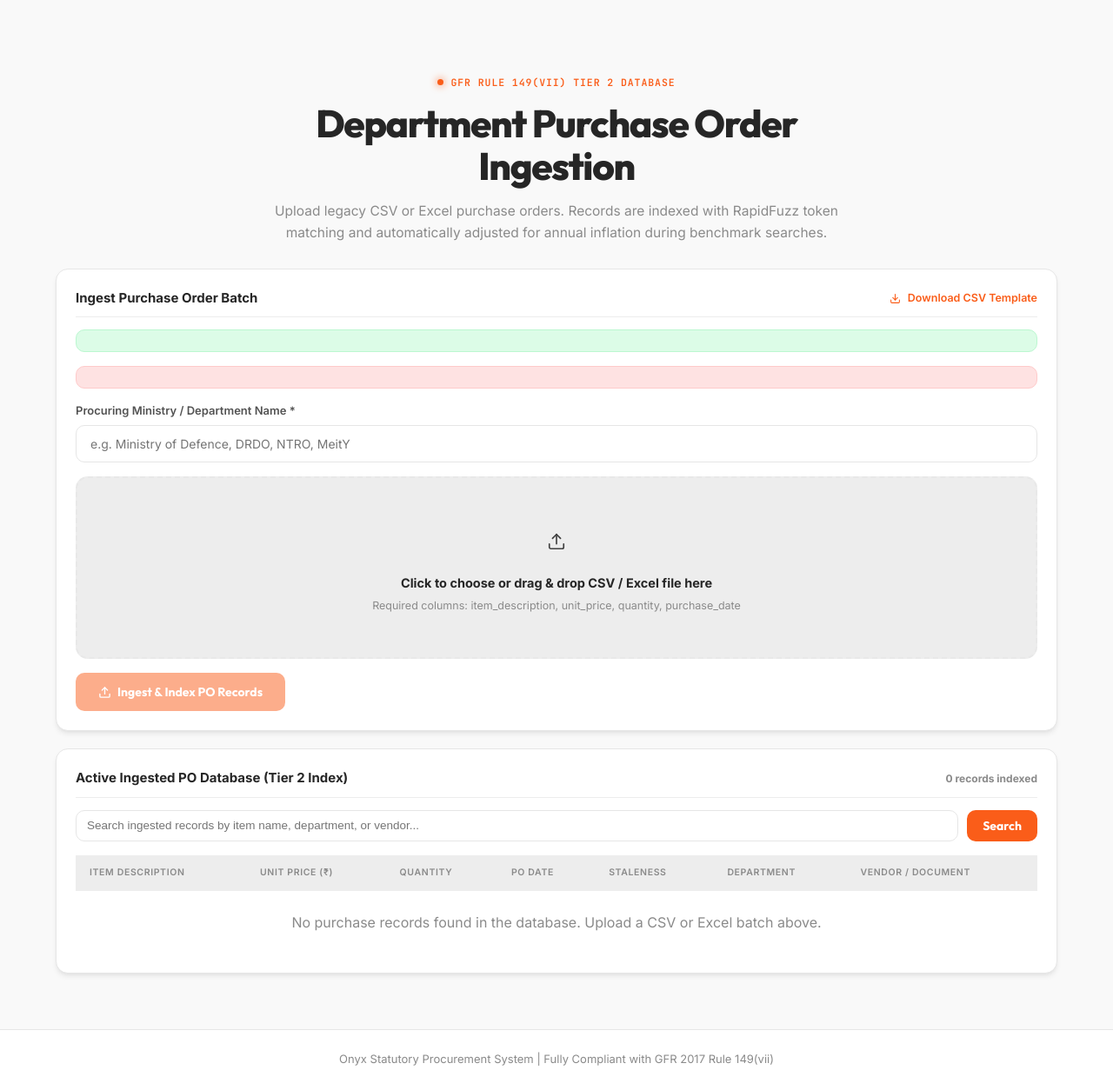
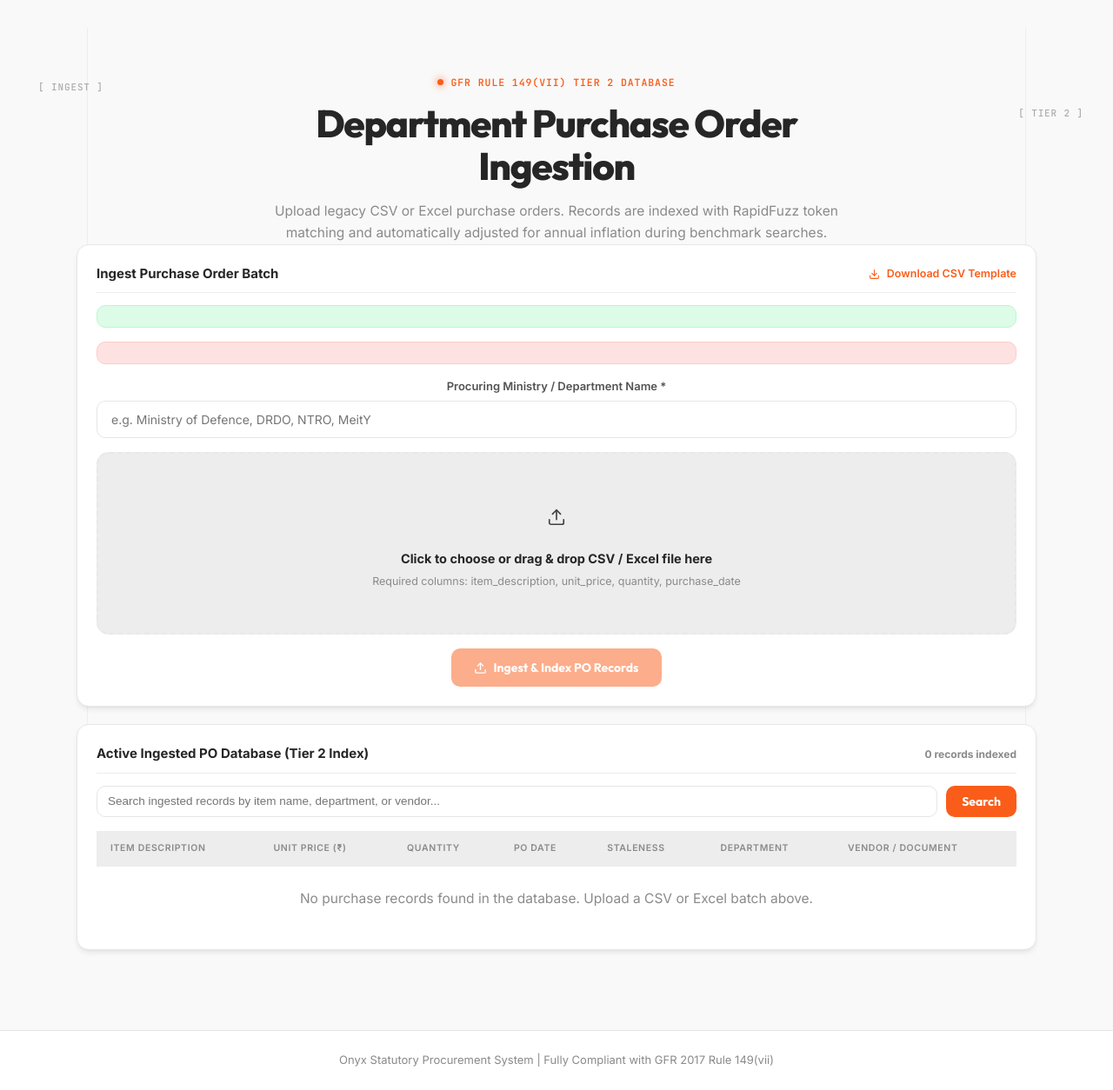
Before and after one commit to Tejas3479/onyx, a FastAPI app: page /upload_history.html in a window 1280 px wide. Shown: the part 91-1345 px from the top of the page at 87% size. Before the commit the page ends 1317 px from the top, so only its background shows below. Run offline with FastAPI, Linux system fonts and the light colour scheme; data that the repository does not hold is empty.

Commit message:
style: add fade-up entrance animations to all inner pages and centralize scroll reveal css

```diff
--- a/static/base.css
+++ b/static/base.css
@@ -196,6 +196,11 @@
     animation: none;
   }
 }
+
+/* ── Scroll reveal (via IntersectionObserver in ui.js) ── */
+html.js .reveal { opacity: 0; transform: translateY(16px); }
+html.js .reveal.revealed { opacity: 1; transform: none; }
+.reveal { transition: opacity 0.55s ease, transform 0.55s ease; }
 
 /* Stagger helper: siblings with .fade-up-delay-N animate in sequence */
 .fade-up-delay-1 { animation-delay: 0.06s; }
@@ -959,3 +964,36 @@
     justify-content: flex-end;
   }
 }
+
+/* Premium Hero Upgrades */
+.hero-inner { position: relative; max-width: 1000px; margin: 0 auto; z-index: 2; }
+.hero-guides {
+  position: absolute;
+  inset: 0;
+  margin: 0 auto;
+  width: min(1080px, 100%);
+  pointer-events: none;
+  border-left: 1px solid var(--border-faint);
+  border-right: 1px solid var(--border-faint);
+  z-index: 0;
+}
+@media (max-width: 700px) { .hero-guides { border: none; } }
+
+.hero-anno {
+  position: absolute;
+  font-family: 'JetBrains Mono', monospace;
+  font-size: 11px;
+  font-weight: 500;
+  letter-spacing: 0.08em;
+  color: var(--alpha-12);
+  text-transform: uppercase;
+  pointer-events: none;
+  white-space: nowrap;
+  animation: anno-float 7s ease-in-out infinite;
+  z-index: 1;
+}
+@keyframes anno-float {
+  0%, 100% { transform: translateY(0); }
+  50% { transform: translateY(-8px); }
+}
+@media (max-width: 1100px) { .hero-anno { display: none; } }
--- a/static/landing.html
+++ b/static/landing.html
@@ -997,10 +997,7 @@
     .footer-bottom p { margin: 2px 0; }
     .footer-muted { opacity: 0.75; }
 
-    /* ── Scroll reveal ── */
-    html.js .reveal { opacity: 0; transform: translateY(16px); }
-    html.js .reveal.revealed { opacity: 1; transform: none; }
-    .reveal { transition: opacity 0.55s ease, transform 0.55s ease; }
+
 
     /* ── Sticky nav state ── */
     .navbar.scrolled { box-shadow: 0 6px 20px rgba(0, 0, 0, 0.3); }
--- a/static/upload_history.html
+++ b/static/upload_history.html
@@ -200,13 +200,19 @@
 
   <main class="max-w-md" id="main-content">
     <section class="hero">
-      <div class="hero-pre">GFR Rule 149(vii) Tier 2 Database</div>
+      <div class="hero-guides" aria-hidden="true"></div>
+      <span class="hero-anno fade-up" style="left:-20px;top:60px;" aria-hidden="true">[ INGEST ]</span>
+      <span class="hero-anno fade-up" style="right:-30px;top:90px;" aria-hidden="true">[ TIER 2 ]</span>
+      <div class="hero-inner fade-up fade-up-delay-1">
+        <div class="hero-pre">GFR Rule 149(vii) Tier 2 Database</div>
       <h1>Department Purchase Order Ingestion</h1>
       <p>Upload legacy CSV or Excel purchase orders. Records are indexed with RapidFuzz token matching and automatically adjusted for annual inflation during benchmark searches.</p>
-    </section>
+
+      </div>
+
 
     <!-- Upload Card -->
-    <section class="card">
+    <section class="card fade-up fade-up-delay-2">
       <div class="card-title">
         <span>Ingest Purchase Order Batch</span>
         <a href="#" class="template-link" id="downloadTemplate"><svg class="icon" width="13" height="13" viewBox="0 0 24 24" fill="none" stroke="currentColor" stroke-width="2" stroke-linecap="round" stroke-linejoin="round" aria-hidden="true" style="vertical-align:-2px;margin-right:4px;"><path d="M21 15v4a2 2 0 0 1-2 2H5a2 2 0 0 1-2-2v-4"/><path d="M7 10l5 5 5-5"/><path d="M12 15V3"/></svg> Download CSV Template</a>
@@ -240,7 +246,7 @@
     </section>
 
     <!-- Ingested Records Database -->
-    <section class="card">
+    <section class="card fade-up fade-up-delay-3">
       <div class="card-title">
         <span>Active Ingested PO Database (Tier 2 Index)</span>
         <span id="activeCount" style="font-size:12px;color:var(--text-muted);">Loading records...</span>
```
Also changed, not shown: static/benchmark.html (+9 -3 lines), static/dashboard.html (+10 -4 lines), static/profile.html (+9 -3 lines).
